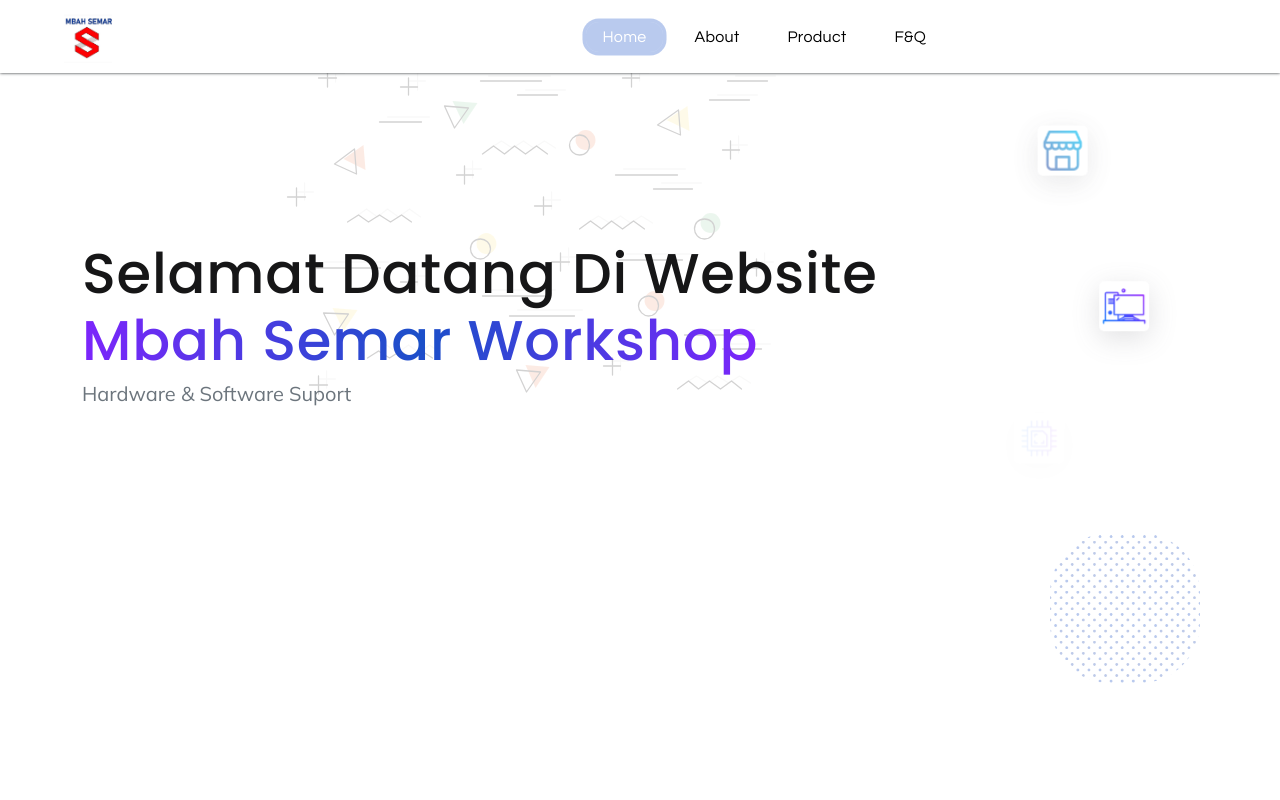
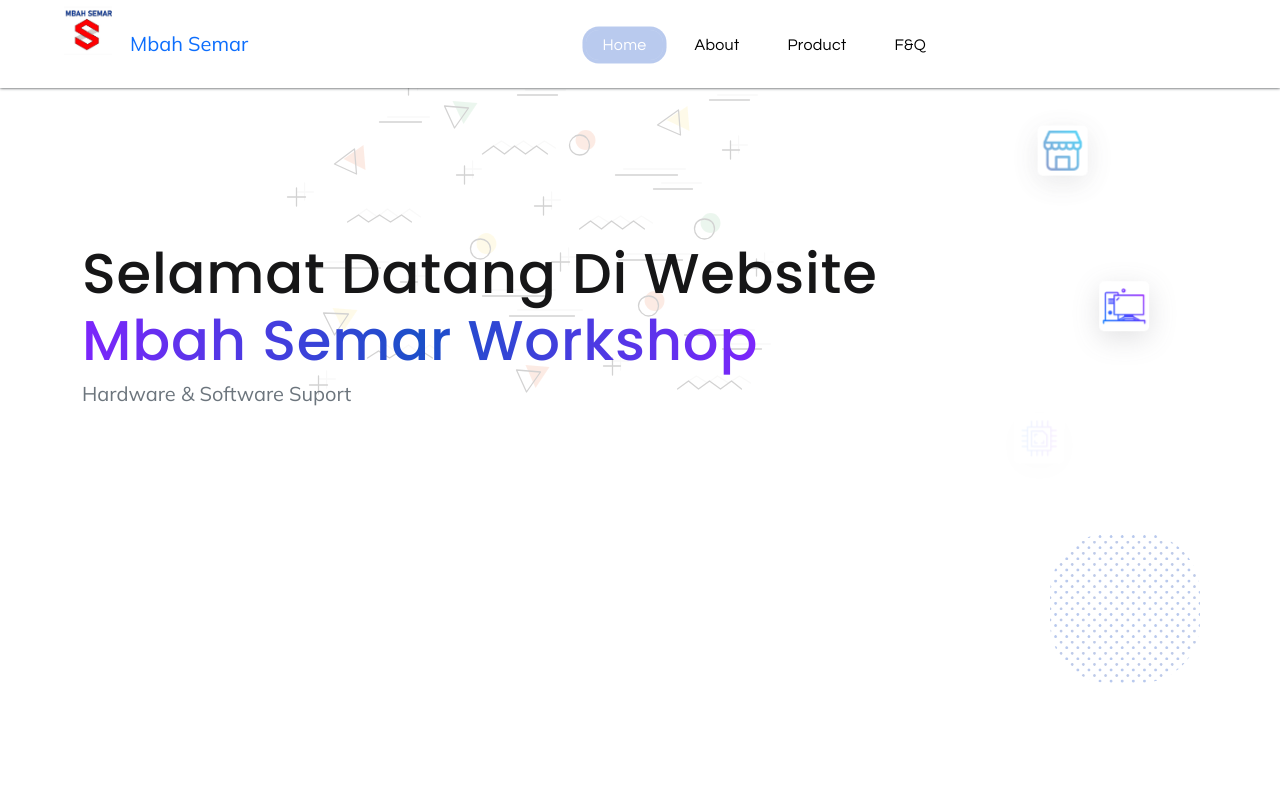
Before and after one commit to Alphonz0/project-1, a plain HTML site: page index.html in a window 1280 px wide. Shown: the top 800 px of the page. Drawn offline with nearby package versions, Linux system fonts and the light colour scheme.

Commit message:
Update index.html
edit logo

```diff
--- a/index.html
+++ b/index.html
@@ -77,7 +77,7 @@
     <!-- Navbar -->
   <nav id="nav-bar" class="navbar nav-top navbar-expand-lg nav-hover fixed-top">
   <div class="container">
-    <a class="navbar-brand" href="#"> <img id="header-img" src="img/logo.jpg"> <!--  <h2 class="logo-text">Rebana.id</h2> --></a>
+    <a class="navbar-brand" href="./index.html"> <span>Mbah</span> Semar <img id="header-img" src="img/logo.jpg"> <!--  <h2 class="logo-text">Rebana.id</h2> --></a>
     <button class="navbar-toggler" type="button" data-bs-toggle="collapse" data-bs-target="#navbarNav" aria-controls="navbarNav" aria-expanded="false" aria-label="Toggle navigation">
       <span class="navbar-toggler-icon"><i class="fas fa-bars white-font"></i></span>
     </button>
```
